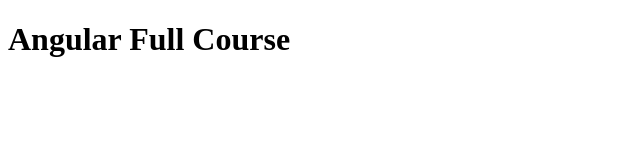
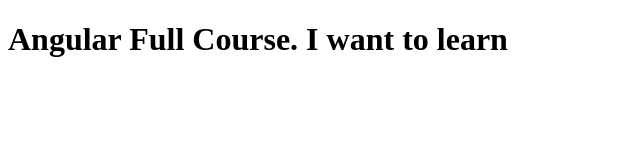
Before and after one commit to danria2906/angular-test, a plain HTML site: page index.html in a window 1280 px wide. Shown: the whole page, without its empty margins (0-640 px from the left). Drawn offline with Linux system fonts and the light colour scheme.

Commit message:
Angular Full Course modified

```diff
--- a/index.html
+++ b/index.html
@@ -7,6 +7,6 @@
     <title>Angular Full Course</title>
 </head>
 <body>
-    <h1>Angular Full Course</h1>
+    <h1>Angular Full Course. I want to learn</h1>
 </body>
 </html>
```
